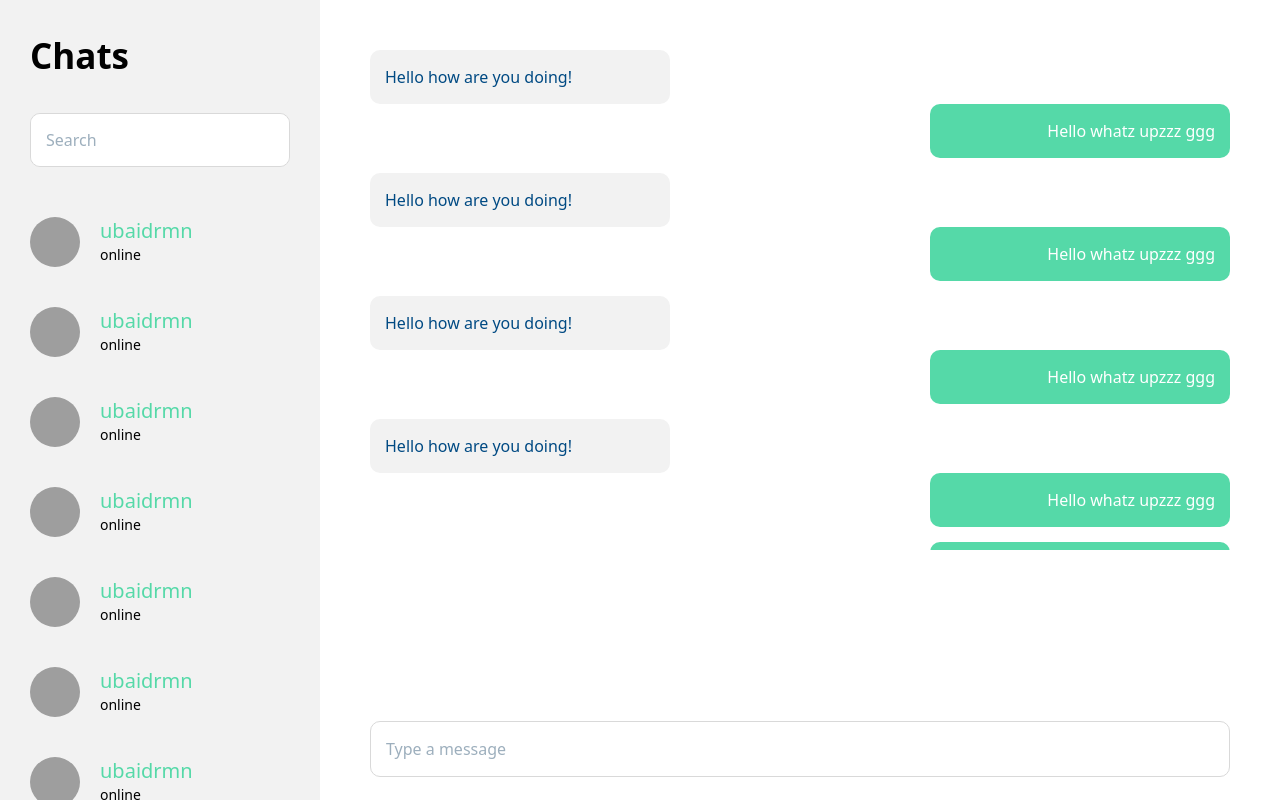
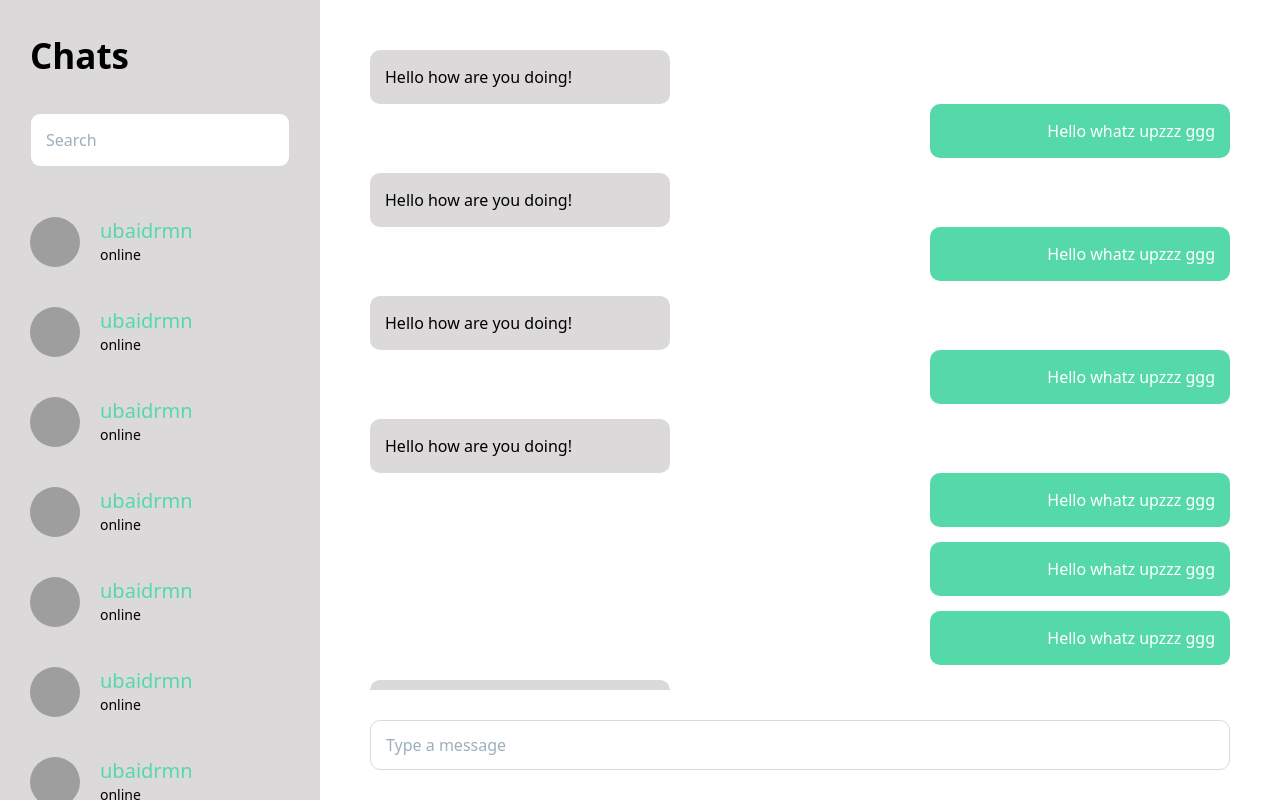
Before and after one commit to hadihaider055/FreelanceQuest, a Next.js app in the folder frontend/: page /messages in a window 1280 px wide. Built offline with nearby package versions, Linux system fonts and the light colour scheme; grey boxes are pictures that could not be loaded.

Commit message:
fix: message input going out of screen

```diff
--- a/frontend/src/containers/ChatBox/index.tsx
+++ b/frontend/src/containers/ChatBox/index.tsx
@@ -22,23 +22,36 @@ const SentMessageBoxStyled = styled.div<{align: string}>`
 
 const SendMessageInputStyled = styled.input`
     border: 1px solid #d9d9d9;
+    max-width: 100%;
+    bottom: 30px;
     width: 100%;
     padding: 15px;
     border-radius: 10px;
     outline: none;
     box-sizing: border-box;
+    height: 50px;
     &::placeholder {
         color: #9dafbd;
     }
 `;
 
+const ChatHistoryContainer = styled.div`
+    overflow-y: scroll;
+    max-height: 80vh;
+    margin-bottom: 30px;
+    @media (max-height: 690px) {
+        max-height: 70vh;
+    }
+`;
+
 const ReceivedMessageBoxStyled = styled.div`
-    background-color: var(--grey-light);
-    color: var(--blue-dark);
+    background-color: #dbd9d9;
+    color: black;
     max-width: 300px;
     border-radius: 10px;
     width: 100%;
     padding: 15px;
+    box-sizing: border-box;
 `;
 
 const ChatBox = () => {
@@ -70,9 +83,8 @@ const ChatBox = () => {
             height: "100%",
             display: "flex",
             flexDirection: "column",
-            justifyContent: "space-between",
         }}>
-            <div style={{overflowY: "scroll", maxHeight: "500px", marginBottom: "30px"}}>
+            <ChatHistoryContainer>
                 {messageHistory.map(message =>
                     message.sender == username ?
                         <SentMessageBoxStyled align={"right"}>
@@ -80,7 +92,7 @@ const ChatBox = () => {
                         </SentMessageBoxStyled>
                     : <ReceivedMessageBoxStyled>{message.text}</ReceivedMessageBoxStyled>
                 )}
-            </div>
+            </ChatHistoryContainer>
             <SendMessageInputStyled placeholder="Type a message" />
         </div>
     </>
--- a/frontend/src/containers/ChatList/index.tsx
+++ b/frontend/src/containers/ChatList/index.tsx
@@ -54,7 +54,7 @@ const ChatList = () => {
             maxHeight: "100%",
             maxWidth: "100%",
             width: "100%",
-            backgroundColor: "var(--grey-light)",
+            backgroundColor: "#dbd9d9",
         }}>
             <div style={{
                 padding: "30px",
```
